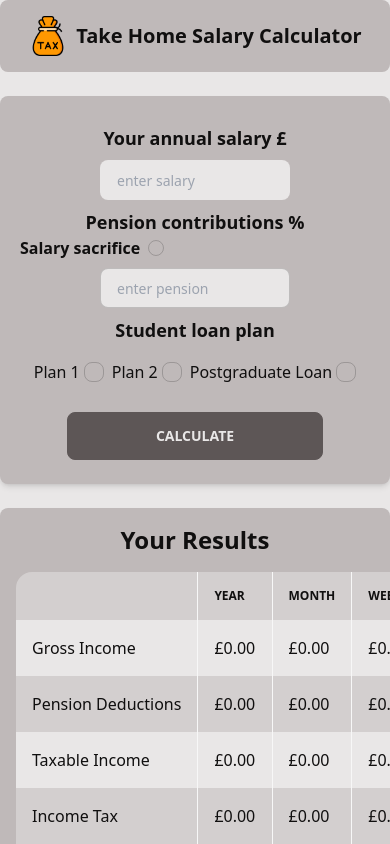
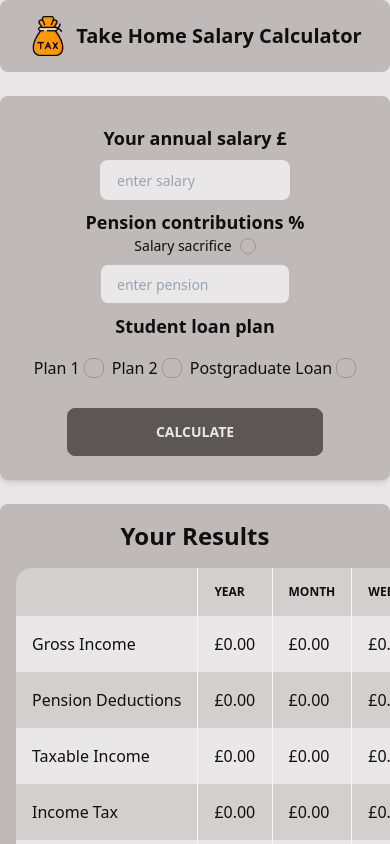
Before and after one commit to aamircodes/salary-calculator, a React (Create React App) app: page / in a window 390 px wide. Shown: the top 844 px of the page. Built offline with nearby package versions, Linux system fonts and the light colour scheme.

Commit message:
responsive form

```diff
--- a/src/components/Form.js
+++ b/src/components/Form.js
@@ -144,8 +144,8 @@ const Form = ({
                 Pension contributions %
               </label>
               <div className='form-control'>
-                <label className='label cursor-pointer flex justify-start space-x-2 p-0'>
-                  <span className='label-text font-semibold text-base'>
+                <label className='label cursor-pointer flex justify-center sm:justify-start space-x-2 p-0'>
+                  <span className='label-text font-normal text-sm'>
                     Salary sacrifice
                   </span>
                   <input
```
